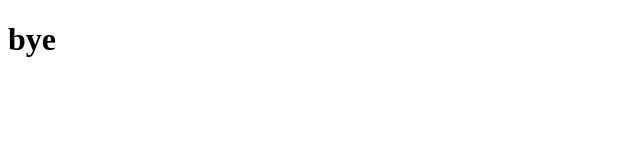
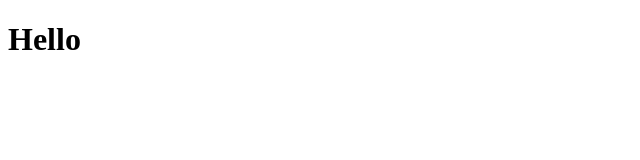
Before and after one commit to vikicaaaaa/coursera-test, a plain HTML site: page index.html in a window 1280 px wide. Shown: the full height of the page, 0-640 px from the left. Drawn offline with Linux system fonts and the light colour scheme.

Commit message:
Next version

```diff
--- a/index.html
+++ b/index.html
@@ -5,7 +5,7 @@
     <title>Hello</title>
   </head>
   <body>
-    <h1>bye</h1>
+    <h1>Hello</h1>
 
   </body>
 </html>
```
